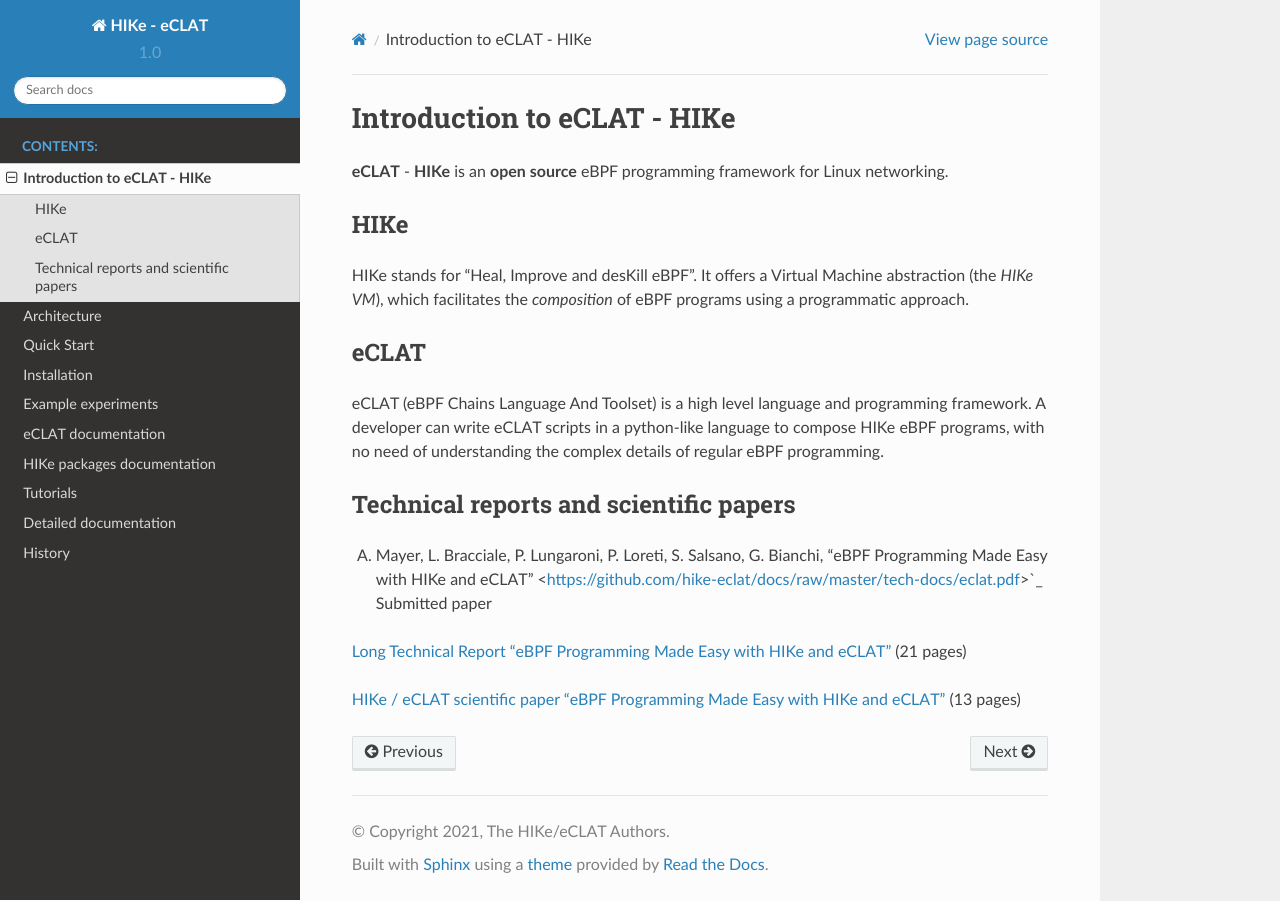
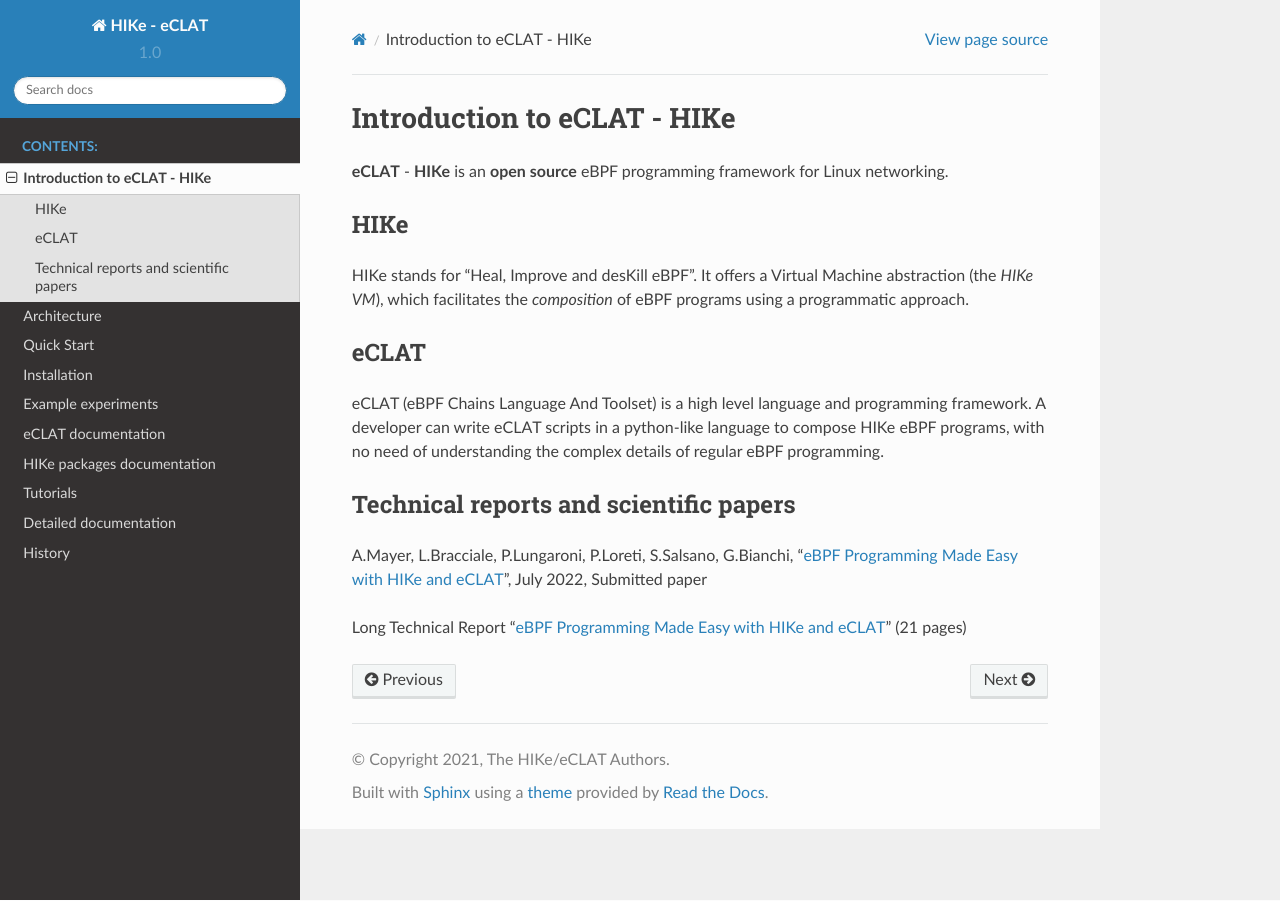
Before and after one commit to hike-eclat/docs, a Sphinx documentation site: the page built from docs/intro.rst, in a window 1280 px wide. Built offline with Sphinx 7.4.7 and the Read the Docs theme 2.0.0, drawn with Linux system fonts in a browser that asks for light colours; pages that are not in the unit, such as notebooks, are missing from menus.

Commit message:
Update intro.rst

```diff
--- a/docs/intro.rst
+++ b/docs/intro.rst
@@ -18,8 +18,6 @@ eCLAT (eBPF Chains Language And Toolset) is a high level language and programmin
 Technical reports and scientific papers
 -----
 
-A. Mayer, L. Bracciale, P. Lungaroni, P. Loreti, S. Salsano, G. Bianchi, "eBPF Programming Made Easy with HIKe and eCLAT" <https://github.com/hike-eclat/docs/raw/master/tech-docs/eclat.pdf>`_ Submitted paper
+A.Mayer, L.Bracciale, P.Lungaroni, P.Loreti, S.Salsano, G.Bianchi, "`eBPF Programming Made Easy with HIKe and eCLAT <https://github.com/hike-eclat/docs/raw/master/tech-docs/eclat.pdf>`_", July 2022, Submitted paper
 
-`Long Technical Report "eBPF Programming Made Easy with HIKe and eCLAT" <https://github.com/hike-eclat/docs/raw/master/tech-docs/tr-hike-eclat.pdf>`_ (21 pages)
-
-`HIKe / eCLAT scientific paper "eBPF Programming Made Easy with HIKe and eCLAT" <https://github.com/hike-eclat/docs/raw/master/tech-docs/hike_eclat.pdf>`_ (13 pages)
+Long Technical Report "`eBPF Programming Made Easy with HIKe and eCLAT <https://github.com/hike-eclat/docs/raw/master/tech-docs/tr-hike-eclat.pdf>`_" (21 pages)
```
